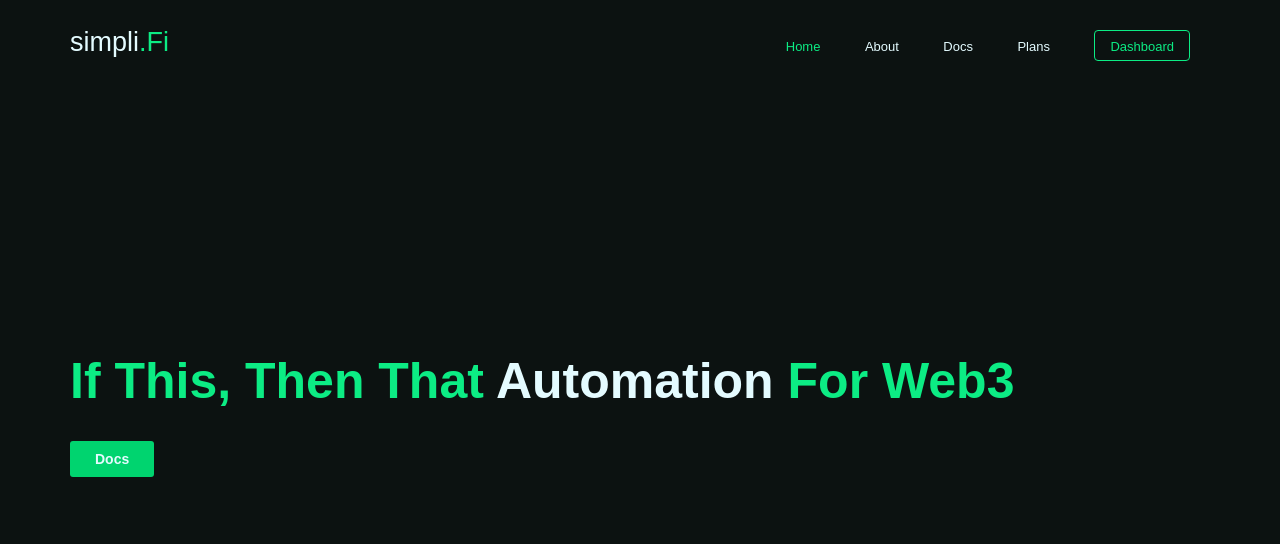
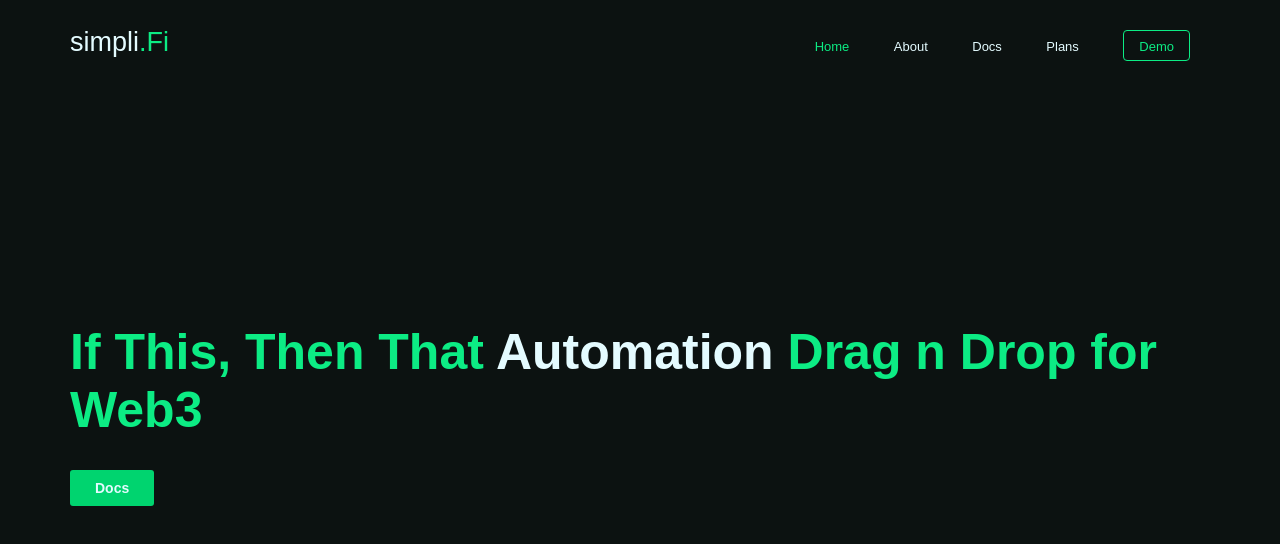
Before and after one commit to fruitbox12/simplifi, a plain HTML site: page index.html in a window 1280 px wide. Drawn offline with Linux system fonts and the light colour scheme.

Commit message:
Update index.html

```diff
--- a/index.html
+++ b/index.html
@@ -24,9 +24,9 @@
         <ul class="menu-Links">
           <li><a href="#">Home</a></li>
           <li><a href="#">About</a></li>
-          <li><a href="#">Docs</a></li>
+          <li><a href="https://simplifi-docs.vercel.app/">Docs</a></li>
           <li><a href="#">Plans</a></li>
-          <li><a href="#">Dashboard</a></li>
+          <li><a href="#">Demo</a></li>
         </ul>
       </nav>
     </header>
@@ -37,7 +37,7 @@
     <!-- Landing Content -->
     <div class="landing-Content">
       <div class="introduction-text">
-        <h2><span>If This, Then That</span> Automation<span> For</span> <span>Web3</span></h2>
+        <h2><span>If This, Then That</span> Automation<span> Drag n Drop for</span> <span>Web3</span></h2>
         <div><p></p></div>
         <a href="#">Docs</a>
       </div>
```
